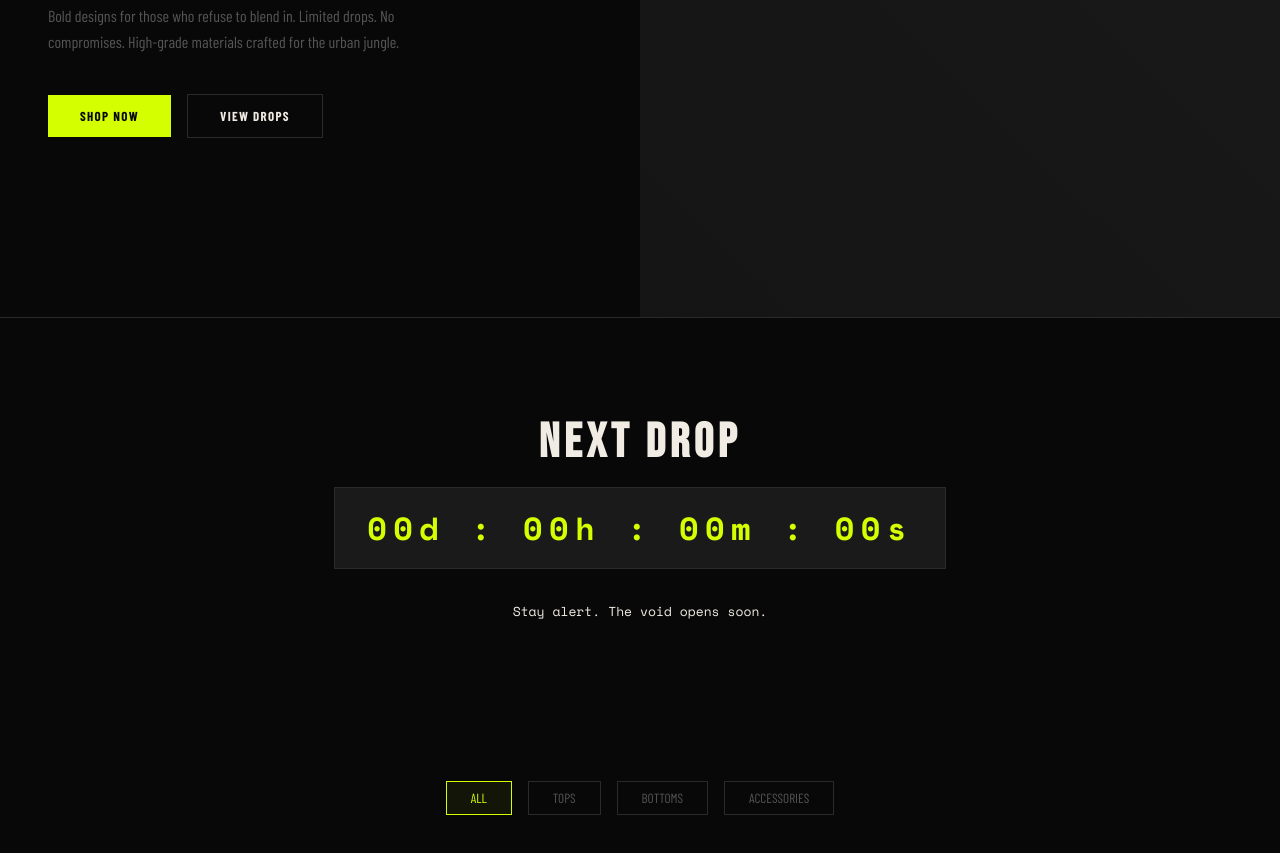
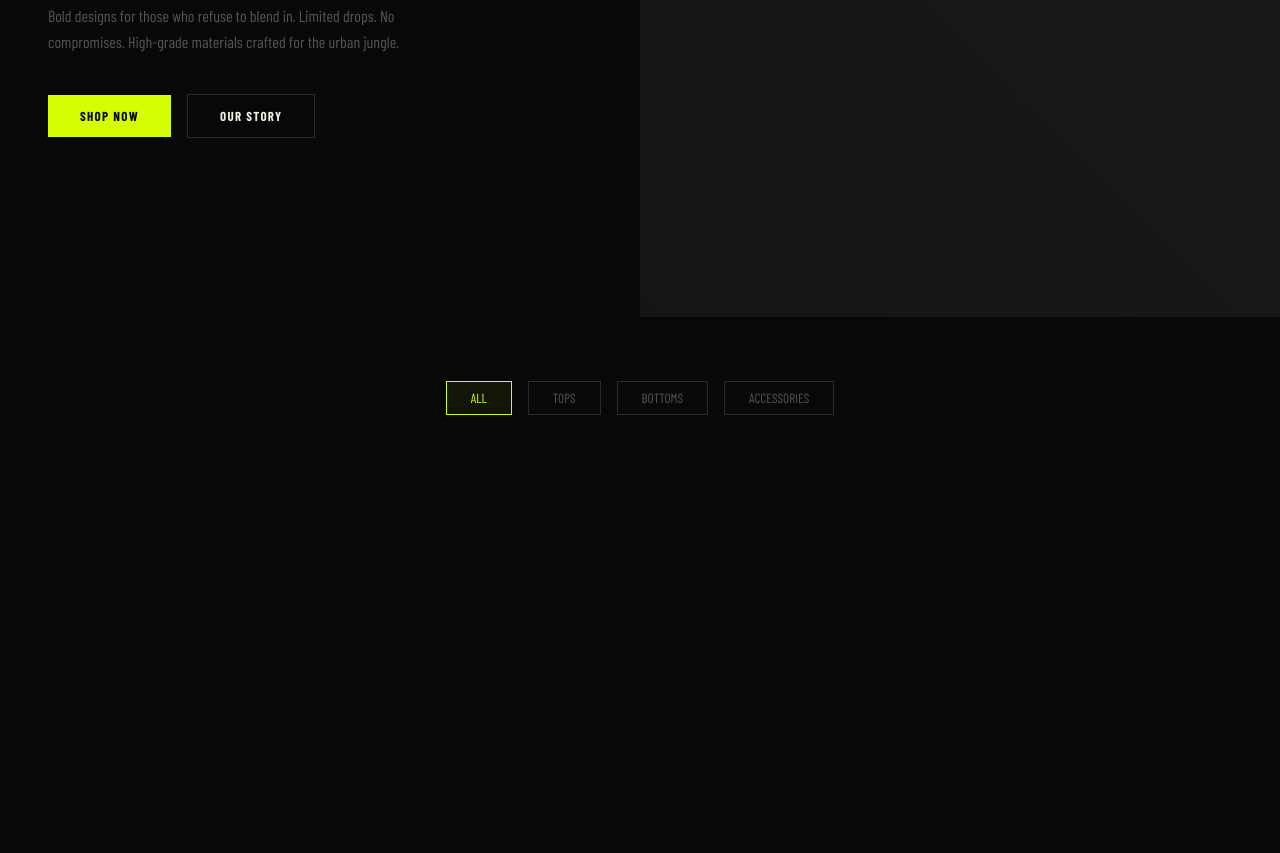
Before and after one commit to hayomi023-jpg/amagical-store, a website: page index.html in a window 1280 px wide. Shown: the part 543-1396 px from the top of the page. After the commit the page ends 1086 px from the top, so only its background shows below. Drawn offline with nearby package versions, Linux system fonts and the light colour scheme; a web font is replaced by a local one.

Commit message:
COMPLETE REWRITE: Removed drops section entirely

```diff
--- a/index.html
+++ b/index.html
@@ -13,7 +13,6 @@
         <div class="nav-logo">MAGICAL <span>STORE</span></div>
         <div class="nav-links">
             <a href="#shop">Shop</a>
-
             <a href="#about">About</a>
         </div>
         <div class="nav-right">
@@ -32,24 +31,13 @@
             </p>
             <div class="hero-actions">
                 <a href="#shop" class="btn-primary">SHOP NOW</a>
-                <a href="#drops" class="btn-secondary">VIEW DROPS</a>
+                <a href="#about" class="btn-secondary">OUR STORY</a>
             </div>
         </div>
         <div class="hero-right">
             <div class="hero-visual">
-                <!-- Image will be placed here -->
                 <div class="placeholder-visual">MAGICAL STORE VISUAL</div>
             </div>
-        </div>
-    </section>
-
-    <section id="drops" class="drops-section">
-        <div class="drops-container">
-            <div class="drop-header">
-                <h2>NEXT DROP</h2>
-                <div id="drop-timer" class="timer">00d : 00h : 00m : 00s</div>
-            </div>
-            <p>Stay alert. The void opens soon.</p>
         </div>
     </section>
 
@@ -83,7 +71,6 @@
 
     <div id="toast" class="toast"></div>
 
-    <script src="js/main.js"></script>
     <div id="dropModal" class="modal-overlay">
         <div class="modal-content">
             <button class="close-modal" onclick="closeModal()">✕</button>
@@ -97,5 +84,7 @@
             </div>
         </div>
     </div>
+
+    <script src="js/main.js"></script>
 </body>
 </html>
```
